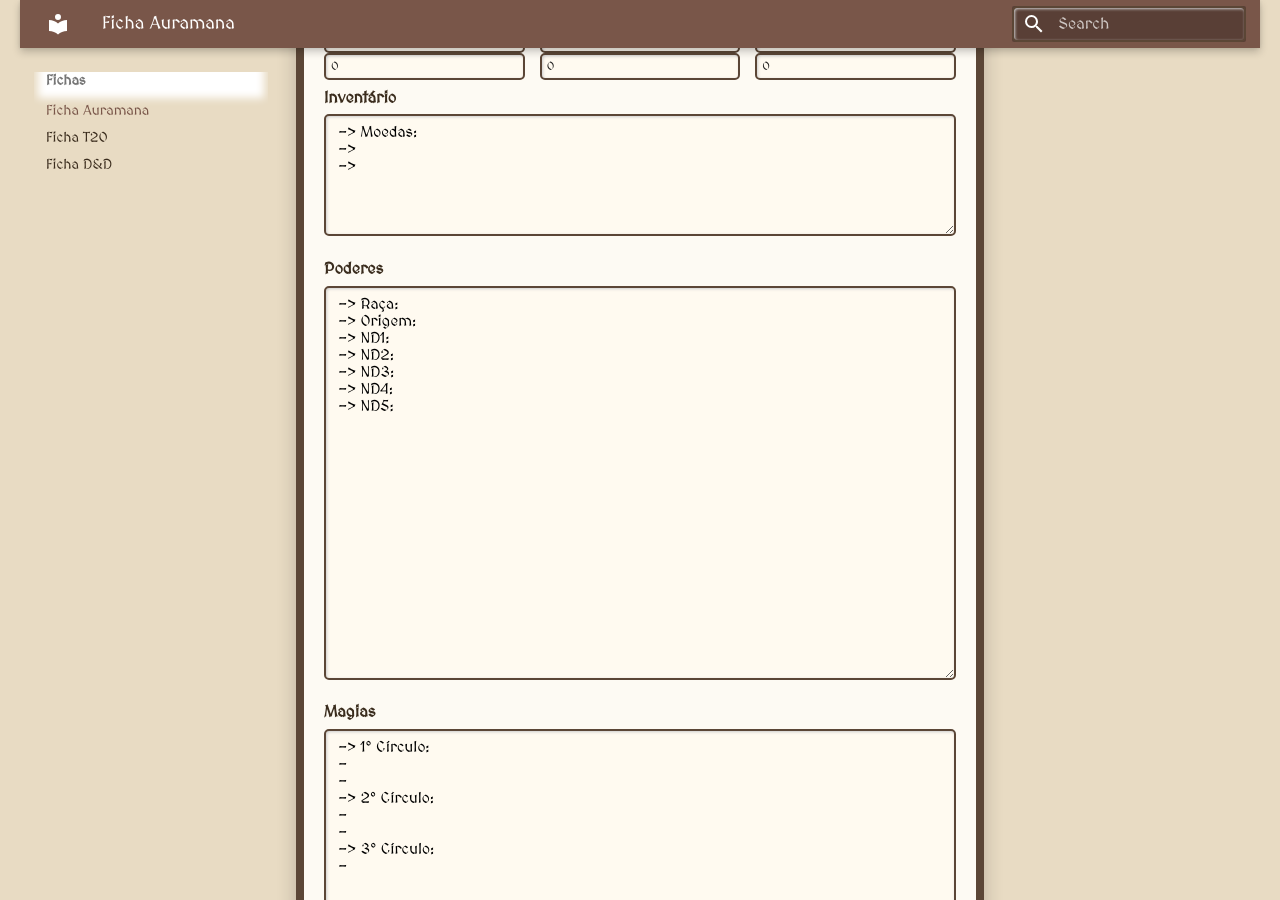
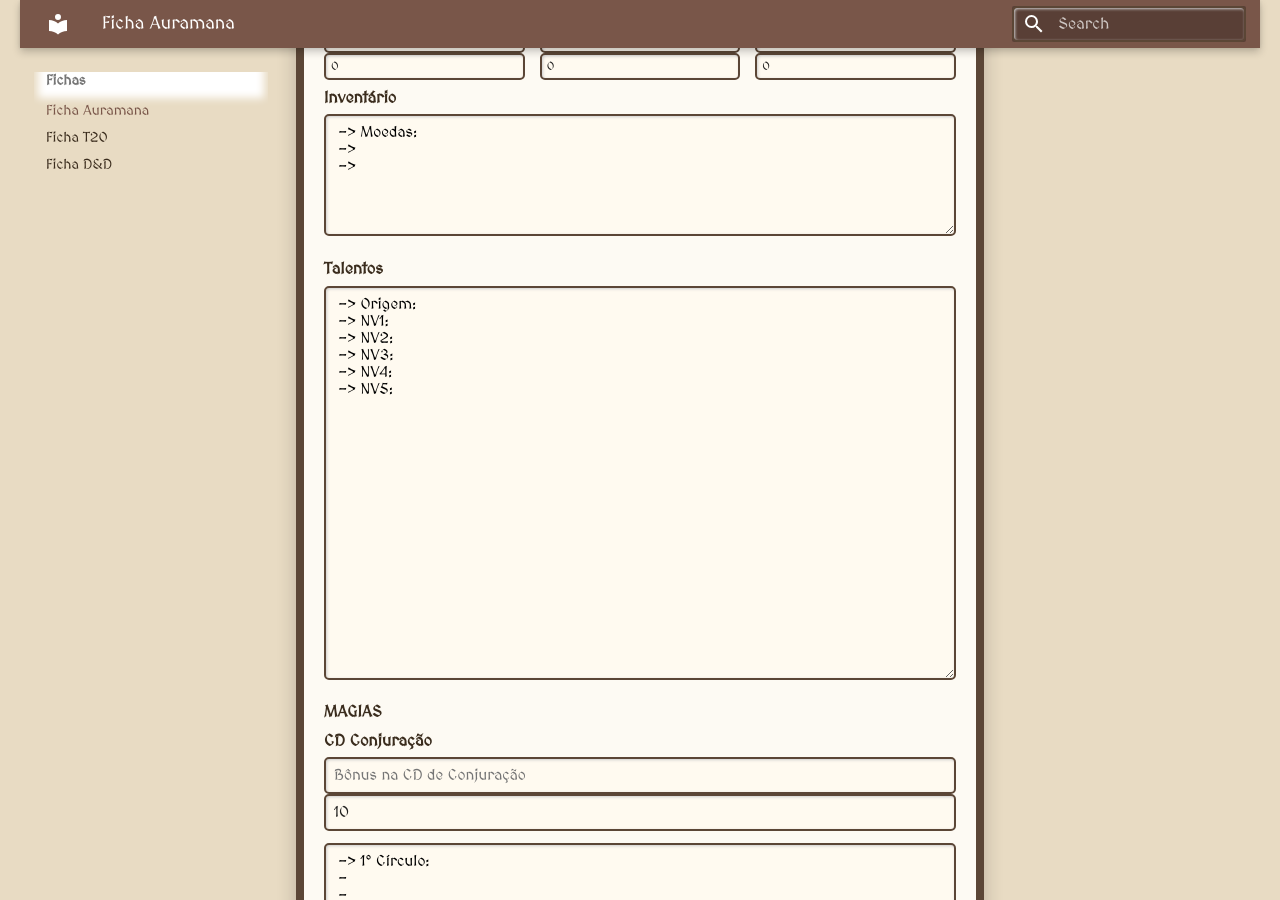
Before and after one commit to ozyssj/auramana-rpg, an MkDocs documentation site: the page built from docs/fichas/ficha.md, in a window 1280 px wide and 900 px high, scrolled down 3246 px. Built offline with MkDocs 1.6.1 and Material for MkDocs 9.7.7, drawn with Linux system fonts in a browser that asks for light colours; some of the changed lines change nothing that is shown.

Commit message:
Ajuste no CD de conjuração

```diff
--- a/docs/fichas/ficha.md
+++ b/docs/fichas/ficha.md
@@ -447,20 +447,31 @@
 
 
                 <div class="campo">
-                    <label for="poderes">Poderes</label>
+                    <label for="poderes">Talentos</label>
                     <textarea id="poderes" rows="22">
- -> Raça:
  -> Origem:
- -> ND1:
- -> ND2:
- -> ND3:
- -> ND4:
- -> ND5:
+ -> NV1:
+ -> NV2:
+ -> NV3:
+ -> NV4:
+ -> NV5:
 </textarea>
                 </div>
 
                 <div class="campo">
-                    <label for="magias">Magias</label>
+                    <label for="magias">MAGIAS</label>
+
+
+                <div class="linha">
+                    <div class="campo">
+                        <label>CD Conjuração</label>
+                        <input type="number" class="bonus-conjuracao" placeholder="Bônus na CD de Conjuração">
+                       <input type="number" id="conjuracaoFinal" readonly>
+                    </div>
+                </div>
+
+
+
                     <textarea id="magias" rows="20">
  -> 1° Círculo:
  -
@@ -511,9 +522,18 @@
                     });
                 }
 
-                ['nivel', 'for', 'des', 'con', 'int', 'sen', 'car'].forEach(id => {
-                    document.getElementById(id).addEventListener('input', atualizarPericias);
+                const idsParaCalculo = ['nivel', 'for', 'des', 'con', 'int', 'sen', 'car'];
+                idsParaCalculo.forEach(id => {
+                  document.getElementById(id).addEventListener('input', () => {
+                  atualizarPericias();
+                  calcularDefesa();
+                  calcularIniciativa();
+                  calcularCDConjuracao();
+
+                  });
+
                 });
+
 
                 document.addEventListener('change', e => {
                     if (e.target.classList.contains('atributo-pericia') || e.target.classList.contains('pericia-iniciativa') || e.target.classList.contains('pericia-defesa') || e.target.classList.contains('treinamento-pericia') || e.target.classList.contains('bonus-pericia'
@@ -522,16 +542,21 @@
                         atualizarPericias();
                         calcularDefesa();
                         calcularIniciativa();
+                        calcularCDConjuracao();
                     }
                 });
 
                 document.querySelectorAll('.bonus-pericia').forEach(input => {
                     input.addEventListener('input', atualizarPericias);
                 });
+
+
                 document.querySelector('.bonus-iniciativa').addEventListener('input', calcularIniciativa);
+                document.querySelector('.bonus-conjuracao').addEventListener('input', calcularCDConjuracao);
                 document.querySelector('.aparo').addEventListener('input', calcularDefesa);
+
                 document.querySelector('.pericia-defesa').addEventListener('change', calcularDefesa);
-                document.querySelector('.pericia-iniciativa').addEventListener('change', calcularDefesa);
+                document.querySelector('.pericia-iniciativa').addEventListener('change', calcularIniciativa);
 
                 function calcularDefesa() {
                     const base = 10;
@@ -579,11 +604,41 @@
                 }
 
 
+
+                function calcularCDConjuracao() {
+
+                    const base = 10;
+
+                    const bonusConjuracao = parseInt(document.querySelector('.bonus-conjuracao').value) || 0;
+
+                    const periciasMap = {};
+                    document.querySelectorAll('.pericia').forEach(div => {
+                        const nome = div.querySelector("label").innerText.trim();
+                        const valor = parseInt(div.querySelector(".valor-pericia").value) || 0;
+                        periciasMap[nome] = valor;
+                    });
+
+                    let valorPericia = 0;
+                    for (const key in periciasMap) {
+                      if (key.toLowerCase() === "conjuração".toLowerCase()) {
+                        valorPericia = periciasMap[key];
+                        break;
+
+                      }
+
+                    }
+
+                    const conjuracaoFinal = base + valorPericia + bonusConjuracao
+
+                    document.getElementById("conjuracaoFinal").value = conjuracaoFinal;
+                }
+
                 function salvarFicha() {
                     const campos = document.querySelectorAll('input, select, textarea');
                     campos.forEach(el => localStorage.setItem('ficha-' + el.id, el.value));
                     alert("Ficha salva nas memórias do grimório!");
                 }
+
 
                 function baixarFicha() {
                     const campos = document.querySelectorAll('input, select, textarea');
@@ -776,6 +831,7 @@
                     atualizarPericias();
                     calcularDefesa();
                     calcularIniciativa();
+                    calcularCDConjuracao();
                 };
 
             </script>
```
